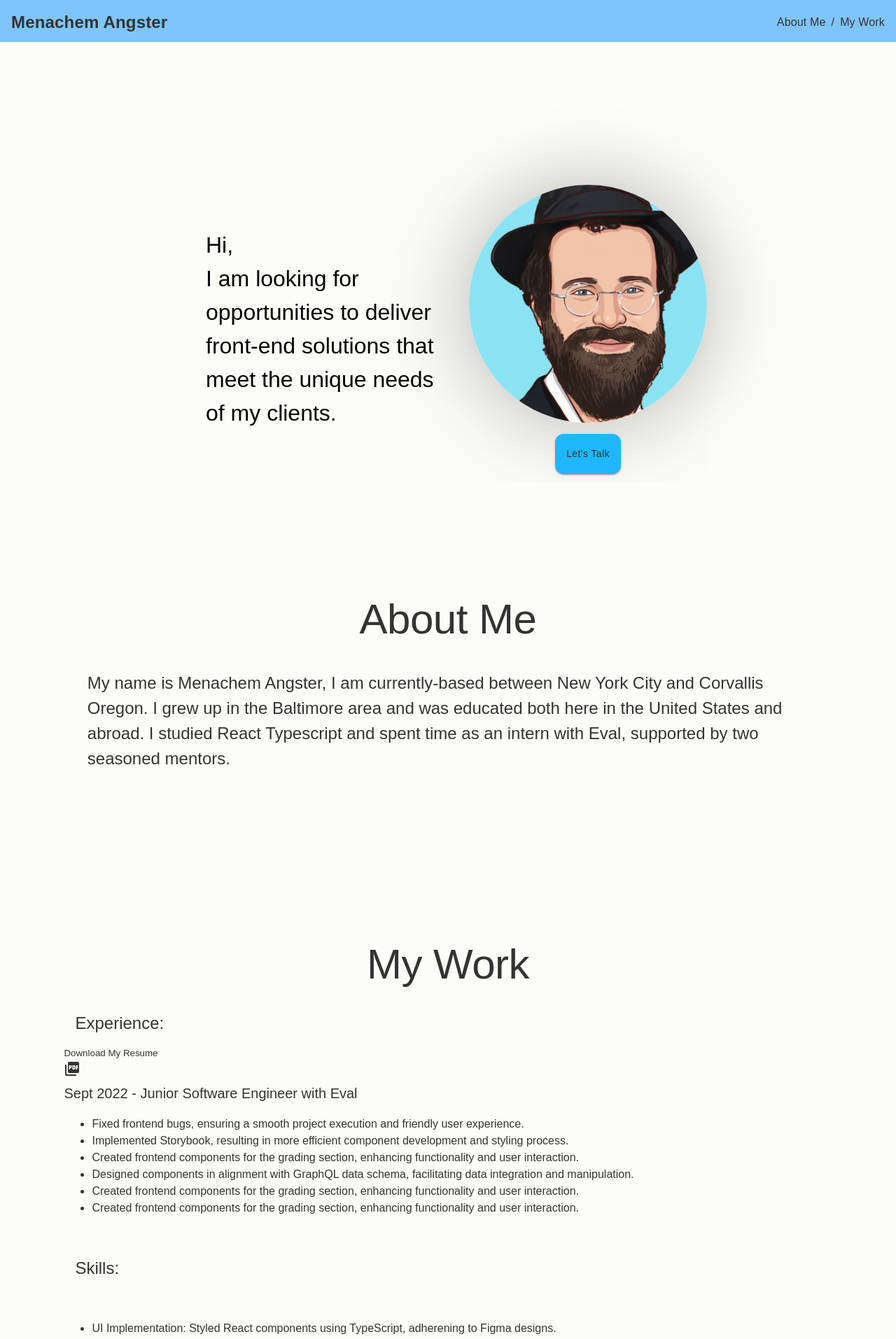
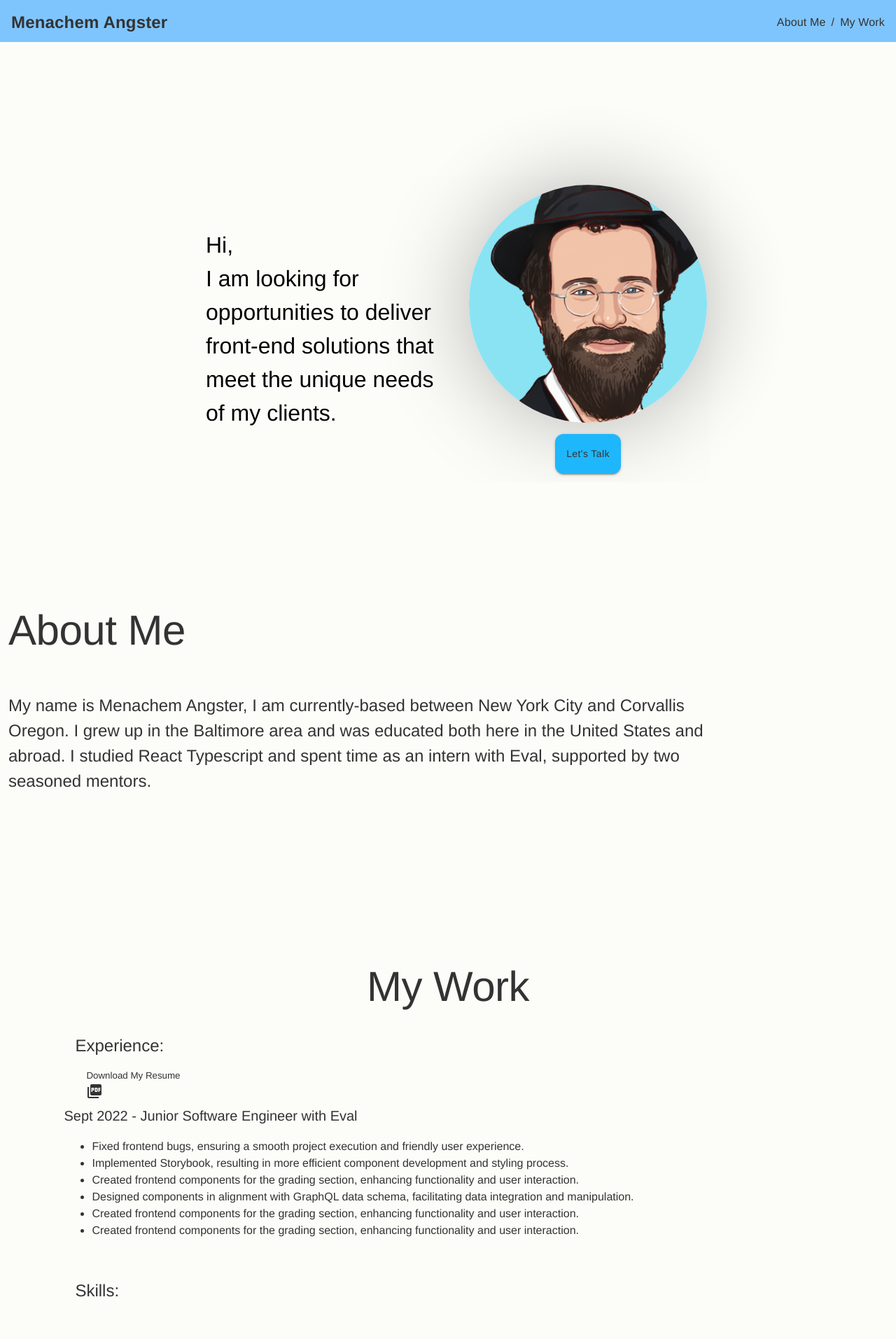
Before and after one commit to Angster770/DeveloperPortfolio, a React (Create React App) app: page / in a window 1280 px wide. Shown: the top 1913 px of the page at 70% size. Built offline with nearby package versions, Linux system fonts and the light colour scheme; a web font is replaced by a local one.

Commit message:
font changed

```diff
--- a/src/AboutMe/AboutMe.tsx
+++ b/src/AboutMe/AboutMe.tsx
@@ -6,7 +6,7 @@
 const AboutMeContainer = styled(Grid)`
   background-color: #fcfcf9;
   color: #333333;
-  font-family: proxima-nova, "Helvetica Neue", Helvetica, Arial, sans-serif;
+  font-family: "Helvetica, Arial, sans-serif"
   display: flex;
   flex-direction: column;
   align-items: center;
@@ -35,11 +35,11 @@
   return (
     <>
       <AboutMeContainer className="about-me-class" id="about-me-id">
-        <Typography style={{ fontFamily: "'VTCSundaykomixcaps', sans-serif" }} variant="h2" gutterBottom>
+        <Typography style={{ fontFamily: "Helvetica, Arial, sans-serif", padding: "1rem" }} variant="h2" gutterBottom>
           About Me
         </Typography>
         <Typography
-          style={{ fontFamily: "VTCSundaykomixcaps, sans-serif", padding: "1rem", maxWidth: "80%", lineHeight: "1.5" }}
+          style={{ fontFamily: "Helvetica, Arial, sans-serif", padding: "1rem", maxWidth: "80%", lineHeight: "1.5" }}
           variant="h5"
         >
           My name is Menachem Angster, I am currently-based between New York City and Corvallis Oregon. I grew up in the
--- a/src/LandingPage/MainPage.tsx
+++ b/src/LandingPage/MainPage.tsx
@@ -176,7 +176,7 @@
     <>
       <IntroGrid className="intro-grid">
         {/* <SpeechBubble> */}
-        <IntroParagraph style={{ fontFamily: "VTCSundaykomixcaps, sans-serif" }} className="intro-paragraph">
+        <IntroParagraph style={{ fontFamily: "Helvetica, Arial, sans-serif" }} className="intro-paragraph">
           Hi, <br /> I am looking for opportunities to deliver front-end solutions that meet the unique needs of my
           clients.
         </IntroParagraph>
@@ -198,7 +198,7 @@
                 color: "#333333",
                 borderRadius: "12px",
                 textTransform: "none",
-                fontFamily: "'VTCSundaykomixcaps', sans-serif",
+                fontFamily: "Helvetica, Arial, sans-serif",
                 padding: "1rem",
               }}
             >
--- a/src/LandingPage/Navbar.tsx
+++ b/src/LandingPage/Navbar.tsx
@@ -9,7 +9,7 @@
 const StyledNavbar = styled.nav`
   background-color: #7fc5fd;
   color: #fcfcf9
-  font-family: "'VTCSundaykomixcaps', sans-serif";
+  font-family:  "Helvetica, Arial, sans-serif";
   display: flex;
   justify-content: space-between;
   align-items: center;
@@ -35,7 +35,7 @@
   display: flex;
   background-color: #7fc5fd;
   color: #fff;
-  font-family: proxima-nova, "'VTCSundaykomixcaps', sans-serif";
+  font-family: "Helvetica, Arial, sans-serif";
 `
 const HamburgerIcon = styled(GiHamburgerMenu)`
   @media (max-width: 400px) {
@@ -61,7 +61,7 @@
           overflow: "hidden",
           textOverflow: "ellipsis",
           whiteSpace: "nowrap",
-          fontFamily: "'VTCSundaykomixcaps', sans-serif",
+          fontFamily: "Helvetica, Arial, sans-serif",
         }}
       >
         <Box>Menachem Angster</Box>
@@ -74,7 +74,7 @@
   return (
     <>
       <MyName />
-      <Breadcrumbs style={{ color: "#333333", fontFamily: "'VTCSundaykomixcaps', sans-serif" }}>
+      <Breadcrumbs style={{ color: "#333333", fontFamily: "Helvetica, Arial, sans-serif" }}>
         <Link
           style={{ color: "inherit", textDecoration: "none" }}
           to="about-me-id"
@@ -202,7 +202,7 @@
           alignItems: "center",
           justifyContent: "space-between",
           flexGrow: 1,
-          fontFamily: "'VTCSundaykomixcaps', sans-serif",
+          fontFamily: "Helvetica, Arial, sans-serif",
         }}
       >
         {isSmallScreen ? <MobileScreenBar /> : <FullScreenNavbar />}{" "}
--- a/src/MyWork/MyWork.tsx
+++ b/src/MyWork/MyWork.tsx
@@ -9,13 +9,13 @@
 
 const theme = createTheme({
   typography: {
-    fontFamily: "VTCSundaykomixcaps, sans-serif",
+    fontFamily: "Helvetica, Arial, sans-serif",
   },
 })
 const MyWorkContainer = styled(Grid)`
   background-color: #fcfcf9;
   color: #333333;
-  font-family: proxima-nova, "Helvetica Neue", Helvetica, Arial, sans-serif;
+  font-family: proxima-nova, "Helvetica, Arial, sans-serif";
   display: flex;
   flex-direction: column;
   align-items: center;
@@ -38,21 +38,21 @@
   return (
     <>
       <MyWorkContainer className="my-work-container" id="my-work">
-        <Typography style={{ fontFamily: "VTCSundaykomixcaps, sans-serif" }} variant="h2">
+        <Typography style={{ fontFamily: "Helvetica, Arial, sans-serif" }} variant="h2">
           My Work
         </Typography>
         <ThemeProvider theme={theme}>
           <Grid
             style={{
               color: "#333333;",
-              fontFamily: "VTCSundaykomixcaps, sans-serif",
+              fontFamily: "Helvetica, Arial, sans-serif",
               padding: "1rem",
               lineHeight: "3.5",
             }}
           >
             <Typography
               style={{
-                fontFamily: "VTCSundaykomixcaps, sans-serif",
+                fontFamily: "Helvetica, Arial, sans-serif",
                 padding: "1rem",
                 maxWidth: "80%",
               }}
@@ -60,14 +60,18 @@
             >
               Experience:
             </Typography>
-            <Typography style={{ fontFamily: "VTCSundaykomixcaps, sans-serif", fontSize: "smaller" }} variant="h6">
+            <Typography
+              style={{ fontFamily: "Helvetica, Arial, sans-serif", fontSize: "smaller", marginLeft: "2rem" }}
+              variant="h6"
+            >
               Download My Resume
             </Typography>
             <Typography
               style={{
                 color: "inherit",
                 textDecoration: "none",
-                fontFamily: "VTCSundaykomixcaps, sans-serif",
+                fontFamily: "Helvetica, Arial, sans-serif",
+                marginLeft: "2rem",
               }}
             >
               <a
@@ -79,7 +83,7 @@
                 <PictureAsPdfIcon />
               </a>
             </Typography>
-            <Typography style={{ fontFamily: "VTCSundaykomixcaps, sans-serif" }} variant="h6">
+            <Typography style={{ fontFamily: "Helvetica, Arial, sans-serif" }} variant="h6">
               Sept 2022 - Junior Software Engineer with Eval
             </Typography>
 
@@ -104,7 +108,7 @@
             </Typography>
             <Typography
               style={{
-                fontFamily: "VTCSundaykomixcaps, sans-serif",
+                fontFamily: "Helvetica, Arial, sans-serif",
                 padding: "1rem",
                 maxWidth: "80%",
                 lineHeight: "3.5",
```
